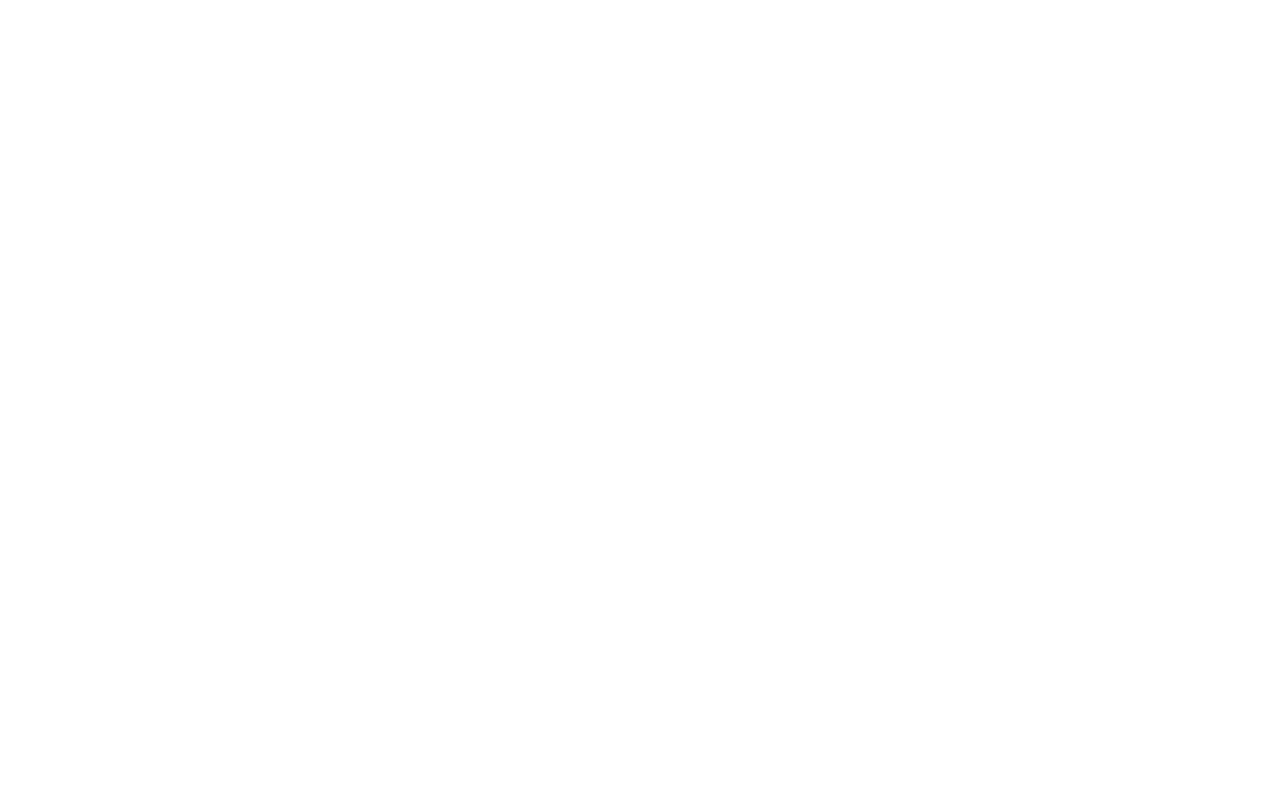
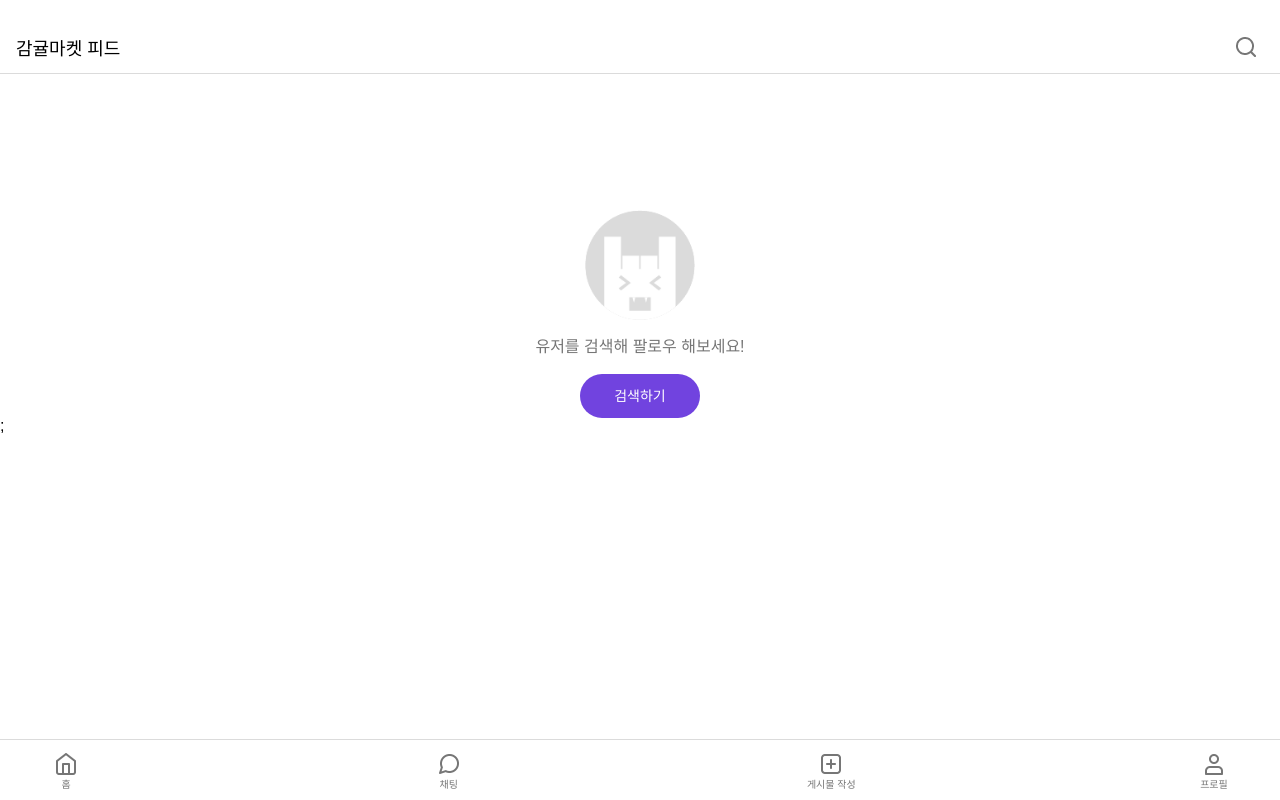
Before and after one commit to Team-CDJJ/BANDIN, a React (Create React App) app: page /home in a window 1280 px wide. Before the commit this address had no page. Built offline with nearby package versions, Linux system fonts and the light colour scheme; a web font is replaced by a local one.

Commit message:
feat: 피드 매칭_페이지 마크업 nav 수정 전

```diff
--- a/src/App.jsx
+++ b/src/App.jsx
@@ -5,12 +5,14 @@
 import SignUp from './pages/SignUp/SignUp';
 import Login from './pages/Login/Login';
 import SetUpProfile from './pages/SetUpProfile/SetUpProfile';
+import Home from './pages/Home/Home';
 
 const App = () => {
   return (
     <BrowserRouter>
       <Routes>
         {/* <Route path='/' element={<Home />} /> */}
+        <Route path='/home' element={<Home />} />
         <Route path='/' element={<Login />} />
         <Route path='/emaillogin' element={<EmailLogin />} />
         <Route path='/signup' element={<SignUp />} />
--- a/src/pages/Home/Home.jsx
+++ b/src/pages/Home/Home.jsx
@@ -1,11 +1,35 @@
-import { Link } from 'react-router-dom';
+import { useState } from 'react';
+import TopMainNav from '../../components/CommonUI/Nav/TopMainNav/TopMainNav';
+import TapNav from '../../components/CommonUI/TabMenu/TabMenu';
+import { EmptyHomeWrap, HomeWrap, FeedTxt } from './styled';
+// import { Link } from 'react-router-dom';
 // import Splash from '../Splash/Splash';
+import Post from '../../components/CommonUI/CommonPost/CommonPost';
+import TxtPost from '../../components/CommonUI/CommonOnlyText/CommonOnlyText';
+import profileImg from '../../assets/profile.png';
+import Button from '../../components/atoms/Button/Button';
 
 const Home = () => {
+  const [post, setPost] = useState(false);
   return (
-    <div>
-      <Link to='/login'>로그인</Link>
-    </div>
+    <>
+      <TopMainNav />
+      {post ? (
+        <HomeWrap>
+          <Post userName='' userId='' />
+          <Post userName='' userId='' />
+          <TxtPost userName='' userId='' />
+        </HomeWrap>
+      ) : (
+        <EmptyHomeWrap>
+          <img src={profileImg} alt='프로필 이미지' className='profile-img' />
+          <FeedTxt>유저를 검색해 팔로우 해보세요!</FeedTxt>
+          <Button type='button' size='md, lg' tit='검색하기'></Button>
+          {/* <Link to='/login'>로그인</Link> */}
+        </EmptyHomeWrap>
+      )}
+      <TapNav />;
+    </>
   );
 };
 
--- /dev/null
+++ b/src/pages/Home/styled.jsx
@@ -0,0 +1,36 @@
+import styled, { css } from 'styled-components';
+
+export const EmptyHomeWrap = styled.div`
+  display: flex;
+  flex-direction: column;
+  align-items: center;
+  margin: 210px auto 0;
+
+  .profile-img {
+    width: 110px;
+    height: 110px;
+  }
+`;
+
+export const HomeWrap = styled.div`
+  display: flex;
+  flex-direction: column;
+  align-items: center;
+  margin: 88px 16px 0;
+  gap: 10px;
+`;
+
+export const FeedTxt = styled.span`
+  ${({ theme }) => {
+    return css`
+      font-size: ${theme.fontSizes.smd};
+      color: ${theme.colors.grey76};
+      line-height: 14px;
+      margin: 20px 0;
+    `;
+  }}
+`;
+
+// export const Button = styled.button`
+//   width: 120px;
+// `;
```
Also changed, not shown: src/components/CommonUI/CommonOnlyText/CommonOnlyText.jsx (+3 -4 lines), src/assets/post.png (added), 1 other file (tests, documents, lock files or other folders).
